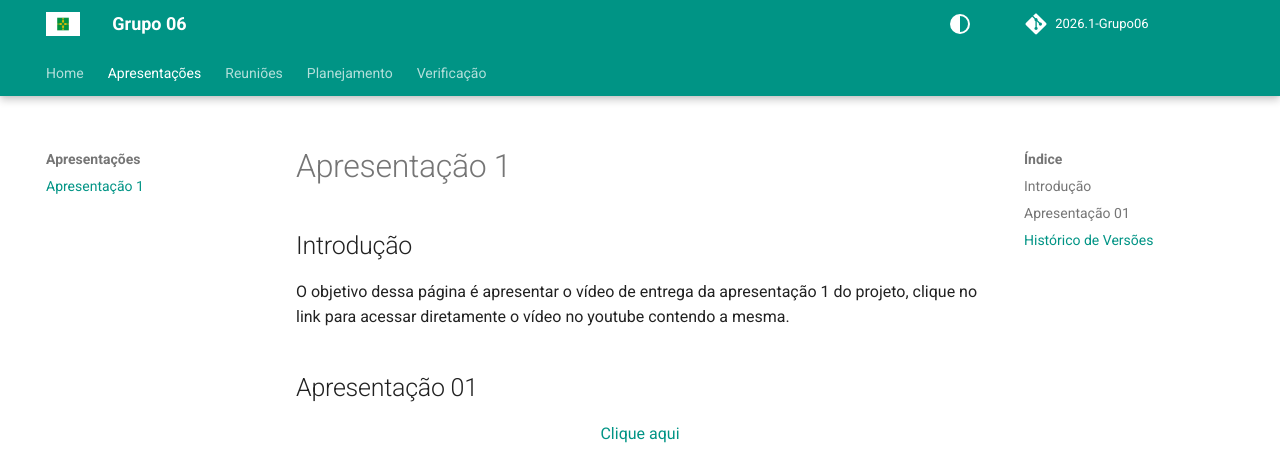
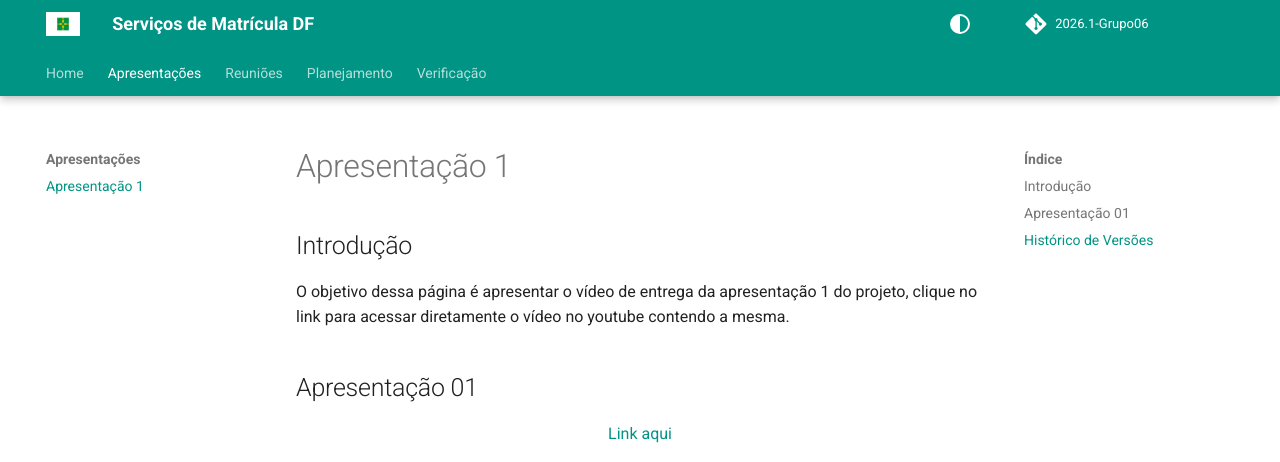
Before and after one commit to Interacao-Humano-Computador/2026.1-Grupo06, an MkDocs documentation site: the page built from docs/apresentacoes/apresentacao1.md, in a window 1280 px wide and 1278 px high. Shown: the top 462 px of the window. Built offline with MkDocs 1.6.1 and Material for MkDocs 9.7.7, drawn with Linux system fonts in a browser that asks for light colours; comment, search, counter and statistics services are not loaded; grey boxes are pictures that could not be loaded.

Commit message:
Corrige nome do site

```diff
--- a/docs/apresentacoes/apresentacao1.md
+++ b/docs/apresentacoes/apresentacao1.md
@@ -3,7 +3,7 @@
 O objetivo dessa página é apresentar o vídeo de entrega da apresentação 1 do projeto, clique no link para acessar diretamente o vídeo no youtube contendo a mesma.
 
 ## Apresentação 01
-<p style="text-align: center"><a href="https://www.youtube.com/" target="blanket">Clique aqui</a></p>
+<p style="text-align: center"><a href="https://www.youtube.com/" target="blanket">Link aqui</a></p>
 
 <p style="text-align: center"><iframe width="560" height="315" src="https://www.youtube.com/embed/c_BhiL1lPC0" title="YouTube video player" frameborder="0" allow="accelerometer; autoplay; clipboard-write; encrypted-media; gyroscope; picture-in-picture; web-share" allowfullscreen></iframe></p>
 
--- a/mkdocs.yml
+++ b/mkdocs.yml
@@ -23,7 +23,7 @@ markdown_extensions:
 plugins:
   - glightbox
 
-site_name: Grupo 06
+site_name: Serviços de Matrícula DF
 nav:
   - Home: index.md
   - Apresentações:
```
